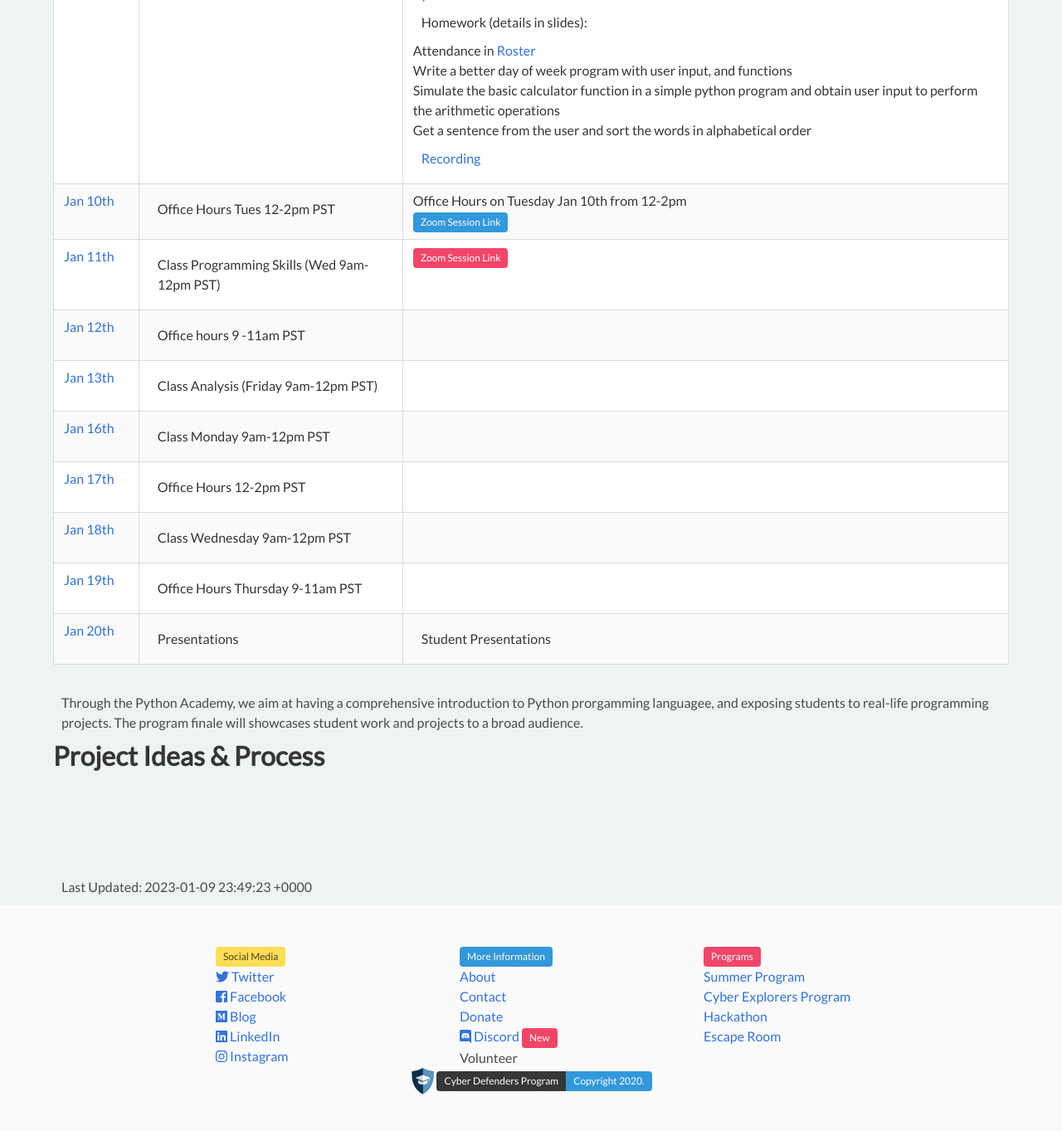
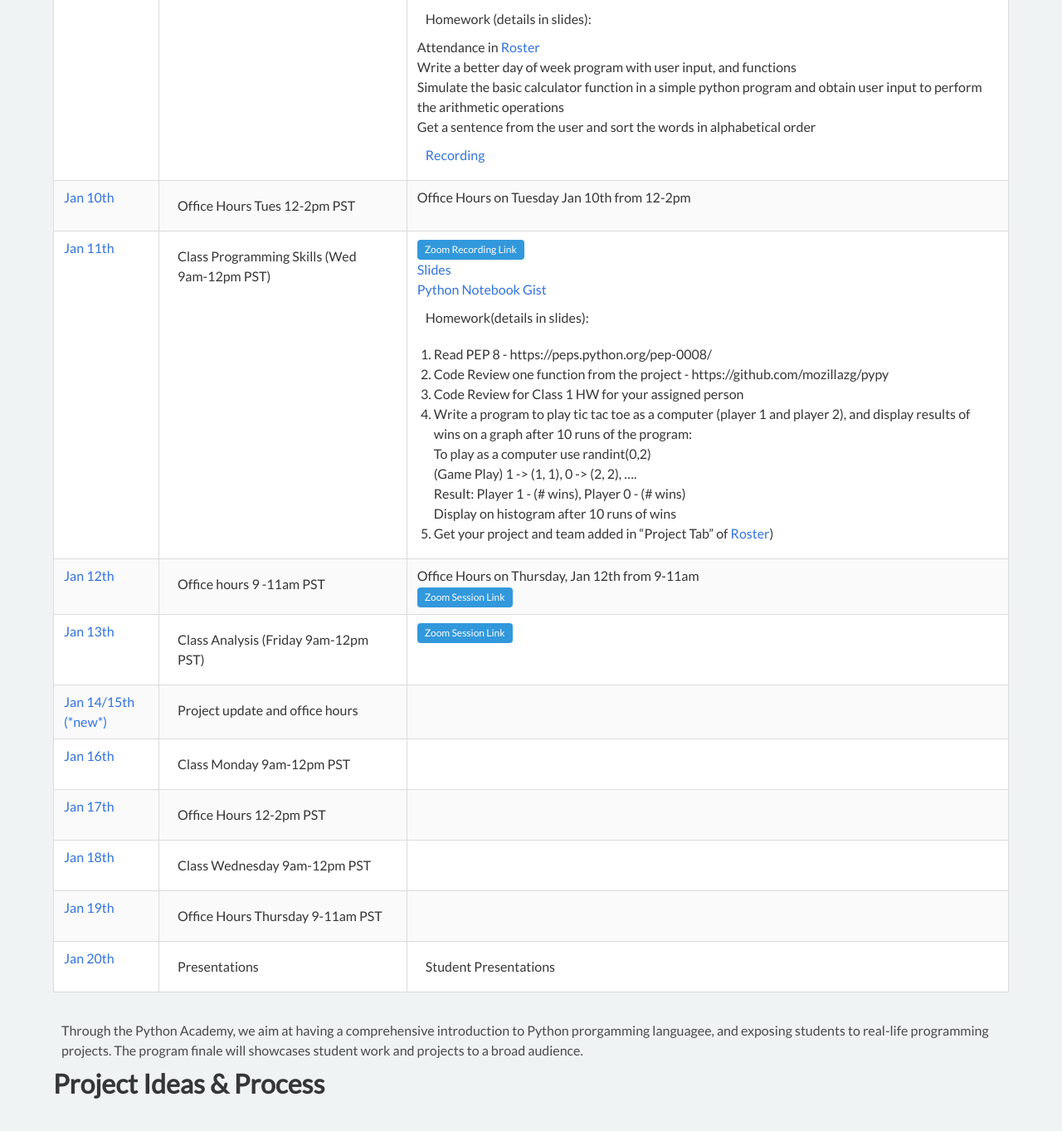
Before and after one commit to cyberdefendersprogram/www-homepage, a Jekyll site: the page built from pages/programs/cd-growthsector-python.md, in a window 1280 px wide and 1400 px high, scrolled down 1807 px. Shown: the top 1363 px of the window at 83% size. Built offline with Jekyll 4.4.1, drawn with Linux system fonts in a browser that asks for light colours; nearby versions of some CDN libraries.

Commit message:
Update cyber-defenders-python-academy.yml

```diff
--- a/_data/cyber-defenders-python-academy.yml
+++ b/_data/cyber-defenders-python-academy.yml
@@ -37,17 +37,34 @@
   desc: Office Hours Tues 12-2pm PST
   notes: |
     * Office Hours on Tuesday Jan 10th from 12-2pm
-    * <a class="tag is-info" href="https://us02web.zoom.us/j/81982524828">Zoom Session Link</a>
-    *
 - session: Jan 11th
   desc: Class Programming Skills (Wed 9am-12pm PST)
   notes: |
-    * <a class="tag is-danger" href="https://us02web.zoom.us/j/84491374905">Zoom Session Link</a>
+    * <a class="tag is-info" href="https://us02web.zoom.us/rec/share/ChzHNyyOBQVKlwpe57sUBYl3ch32XOBRj39ovh2ezIeoWaFtf3hzW_-ZJ1UCu6K9.2fb-LMxxdJajG9iK">Zoom Recording Link</a>
+    * [Slides](https://docs.google.com/presentation/d/1_QbKrdp5R0JJxlbVZnQQs0WypZXjStDJxsm1hwDOCxU/edit?usp=sharing)
+    * [Python Notebook Gist](https://gist.github.com/vaibhavb/9c555a915c4d860e9cd4581fe38cc2b9)
+
+    Homework(details in slides):
+    1. Read PEP 8 - https://peps.python.org/pep-0008/
+    2. Code Review one function from the project - https://github.com/mozillazg/pypy
+    3. Code Review for Class 1 HW for your assigned person
+    4. Write a program to play tic tac toe as a computer (player 1 and player 2), and display results of wins on a graph after 10 runs of the program:
+      * To play as a computer use randint(0,2)
+      * (Game Play) 1 -> (1, 1), 0 -> (2, 2), ….
+      * Result: Player 1 - (# wins), Player 0 - (# wins)
+      * Display on histogram after 10 runs of wins
+    5. Get your project and team added in "Project Tab" of [Roster](https://docs.google.com/spreadsheets/d/1no4bEAluhSGAMXFkeYocaILV2SVCjPQO3ty1dNgvnP4/edit?usp=sharing))
 - session: Jan 12th
   desc: Office hours 9 -11am PST
   notes: |
+    * Office Hours on Thursday, Jan 12th from 9-11am
+    * <a class="tag is-info" href="https://us02web.zoom.us/j/83262522044">Zoom Session Link</a>
 - session: Jan 13th
   desc: Class Analysis (Friday 9am-12pm PST)
+  notes: |
+    * <a class="tag is-info" href="https://us02web.zoom.us/j/81156771476">Zoom Session Link</a>
+- session: Jan 14/15th (*new*)
+  desc: Project update and office hours
   notes: |
 - session: Jan 16th
   desc: Class Monday 9am-12pm PST
```
